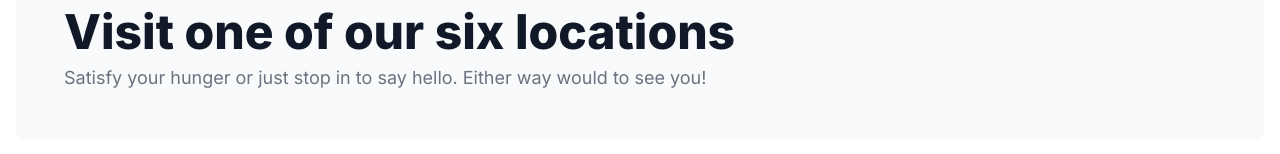
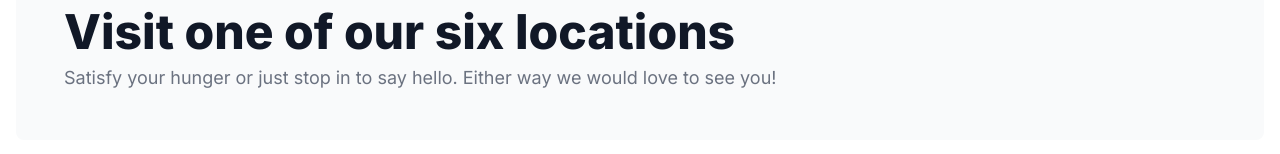
Before and after one commit to pjleb90/dt-food, a Next.js app: page /contact in a window 1280 px wide. Shown: the part 174-328 px from the top of the page. Built offline with nearby package versions, Linux system fonts and the light colour scheme.

Commit message:
formatting

```diff
--- a/app/contact/page.tsx
+++ b/app/contact/page.tsx
@@ -16,7 +16,7 @@ const Contact = () => {
                         </a>
                         <h1 className="text-gray-900 dark:text-red-700 text-3xl md:text-5xl font-extrabold mb-2">Visit one of our six locations</h1>
                         <p className="text-lg font-normal text-gray-500 dark:text-white mb-6">
-                            Satisfy your hunger or just stop in to say hello. Either way would to see you!
+                            Satisfy your hunger or just stop in to say hello. Either way we would love to see you!
                         </p>
                     </div>
                     {/* location cards */}
```
